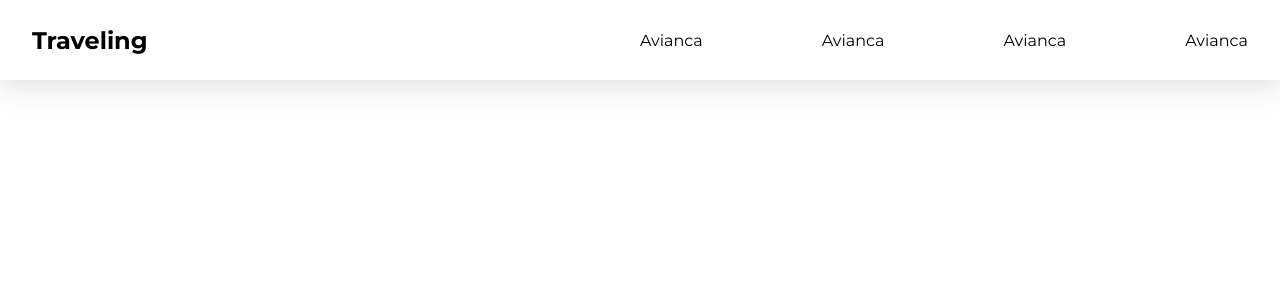
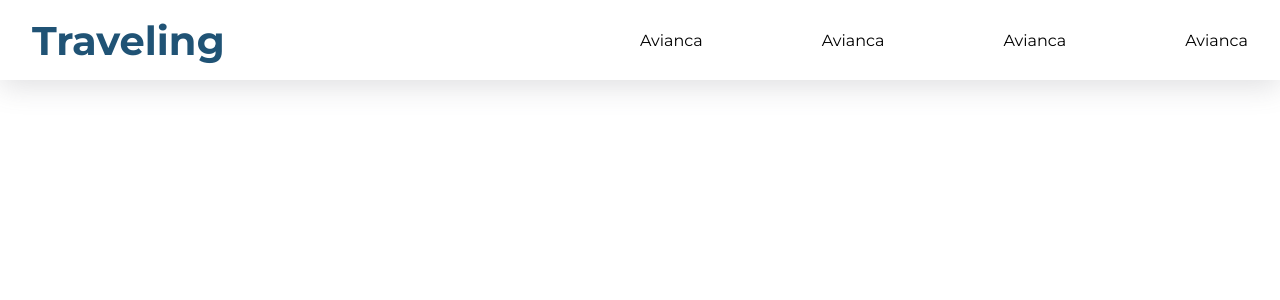
Before and after one commit to sneuder/travel_form, a React (Create React App) app: page / in a window 1280 px wide. Shown: the top 300 px of the page. Built offline with nearby package versions, Linux system fonts and the light colour scheme.

Commit message:
styles for branch

```diff
--- a/src/shared/branch/branch.module.scss
+++ b/src/shared/branch/branch.module.scss
@@ -1,3 +1,7 @@
+@use '../../styles/variables';
+
 .branchTitle {
   width: 100%;
+  font-size: 2.5rem;
+  color: variables.$primary-color;
 }
```
